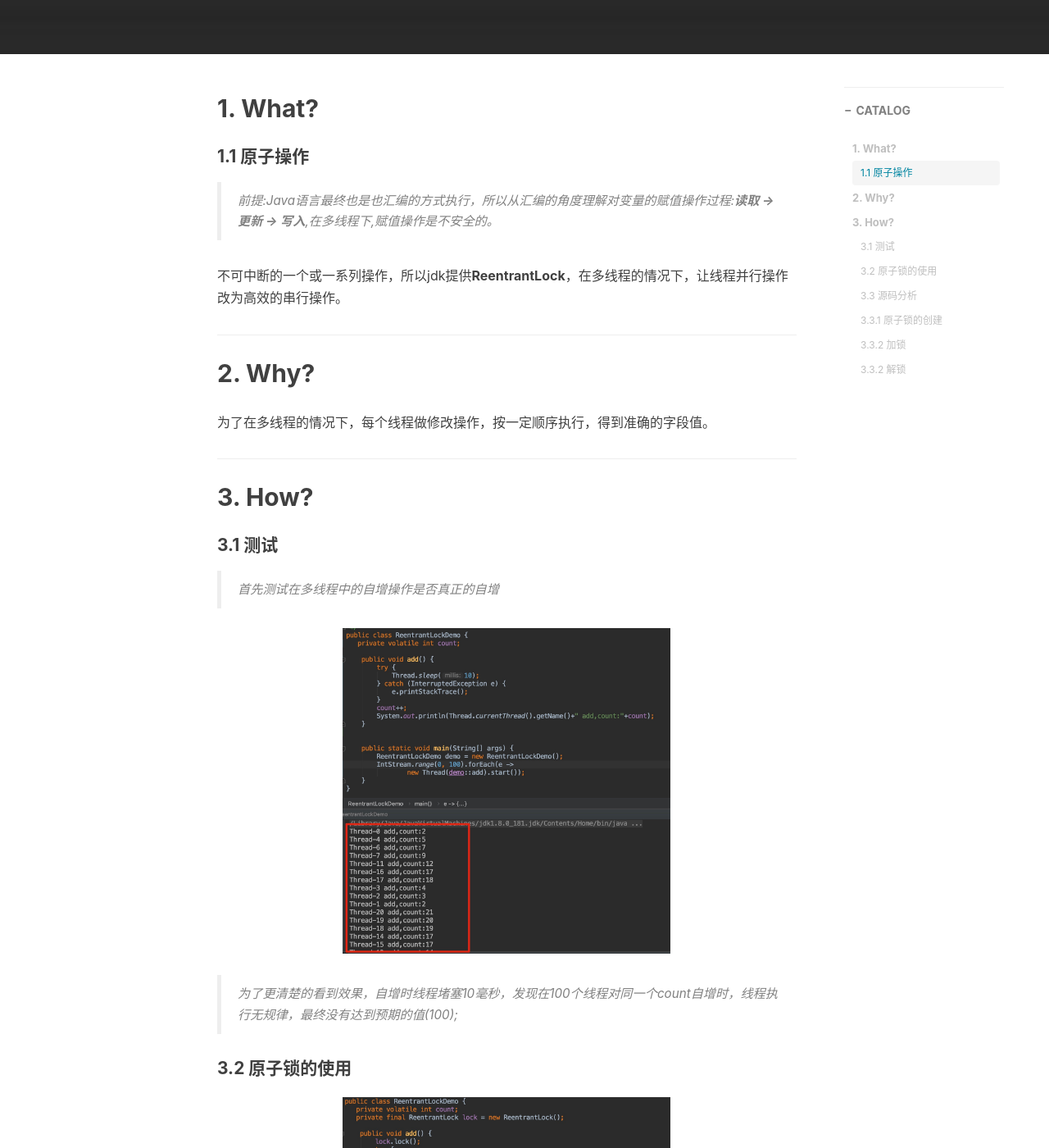
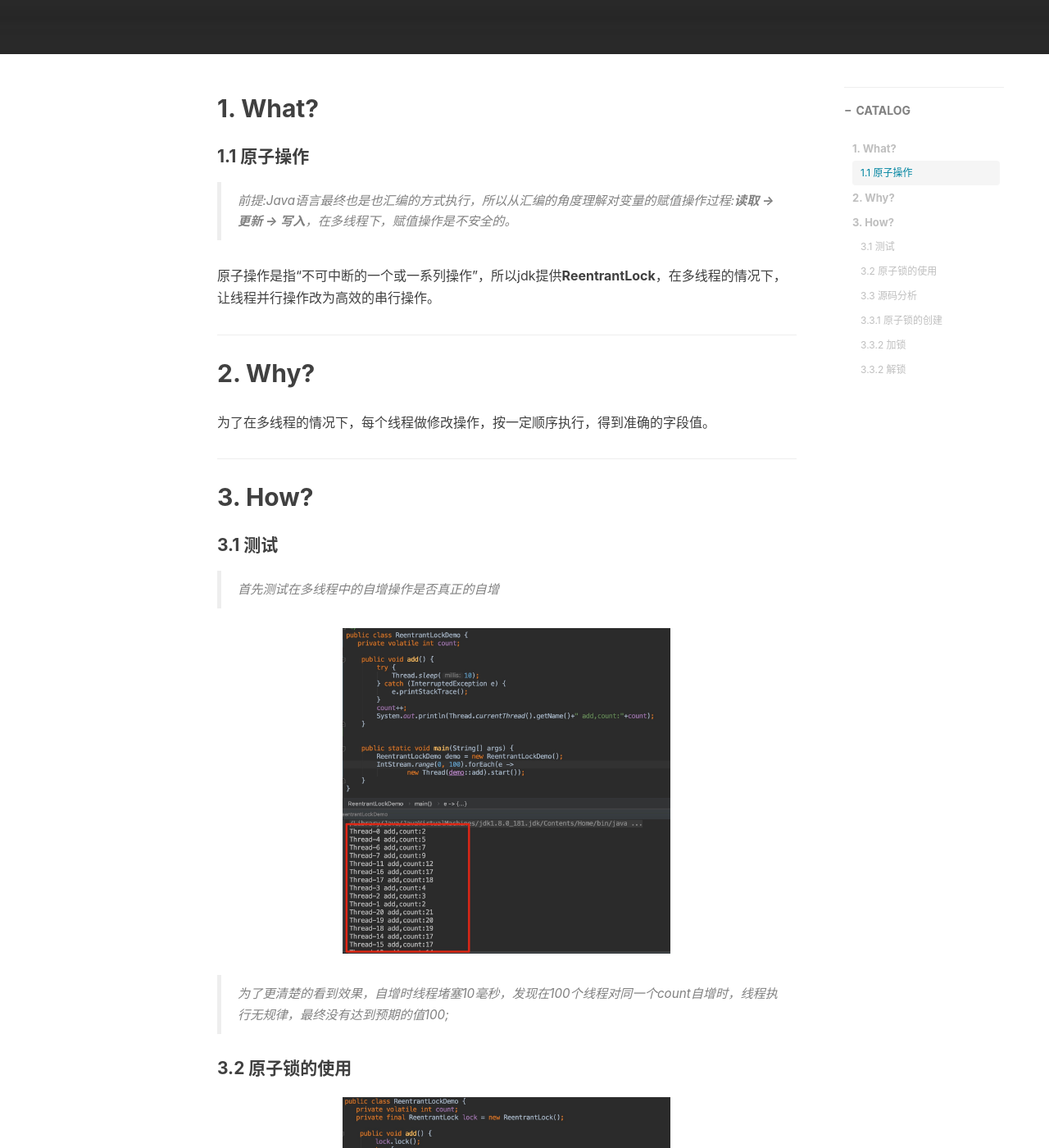
Before and after one commit to whvixd/qilixiang.github.io, a Jekyll site: the page built from _posts/2020-05-13-reentrant-lock.md, in a window 1280 px wide and 1400 px high, scrolled down 457 px. Shown: the whole window at 82% size. Built offline with Jekyll 4.4.1, drawn with Linux system fonts in a browser that asks for light colours; nearby versions of some CDN libraries; comment, search, counter and statistics services are not loaded.

````diff
--- a/_posts/2020-05-13-reentrant-lock.md
+++ b/_posts/2020-05-13-reentrant-lock.md
@@ -13,9 +13,9 @@ tags:
 
 ## 1. What?
 #### 1.1 原子操作
-> 前提:Java语言最终也是也汇编的方式执行，所以从汇编的角度理解对变量的赋值操作过程:**读取 -> 更新 -> 写入**,在多线程下,赋值操作是不安全的。
+> 前提:Java语言最终也是也汇编的方式执行，所以从汇编的角度理解对变量的赋值操作过程:**读取 -> 更新 -> 写入**，在多线程下，赋值操作是不安全的。
 
-不可中断的一个或一系列操作，所以jdk提供**ReentrantLock**，在多线程的情况下，让线程并行操作改为高效的串行操作。
+原子操作是指“不可中断的一个或一系列操作”，所以jdk提供**ReentrantLock**，在多线程的情况下，让线程并行操作改为高效的串行操作。
 
 ---
 
@@ -33,7 +33,7 @@ tags:
     <img src="/img/reentrant-lock/code_demo.jpg" width="400" height="400" />
 </html>
 
-> 为了更清楚的看到效果，自增时线程堵塞10毫秒，发现在100个线程对同一个count自增时，线程执行无规律，最终没有达到预期的值(100);
+> 为了更清楚的看到效果，自增时线程堵塞10毫秒，发现在100个线程对同一个count自增时，线程执行无规律，最终没有达到预期的值100;
 
 #### 3.2 原子锁的使用
 
@@ -51,7 +51,6 @@ tags:
 ReentrantLock$lock -> ReentrantLock.Sync.NonfairSync$lock -> AQS$acquire -> AQS$tryAcquire && AQS$addWaiter && AQS$acquireQueued
 
 ##### 3.3.1 原子锁的创建
-
 > 原子锁的默认是非公平锁，大概过程就是利用AQS的CLH数据结构来存储CAS修改状态失败的线程，当获取锁资源的线程执行同步代码后，释放锁，会唤醒CLH中等待的线程，非公平锁与公平锁的不同点在源码中会讲到(@see NonfairSync$lock)
 
 **ReentrantLock构造器**
@@ -108,7 +107,7 @@ public final void acquire(int arg) {
 ```
 - **Sync$nonfairTryAcquire**
 
->tryAcquire最终调用nonfairTryAcquire
+> tryAcquire最终调用nonfairTryAcquire
 
 ```java
 final boolean nonfairTryAcquire(int acquires) {
````
